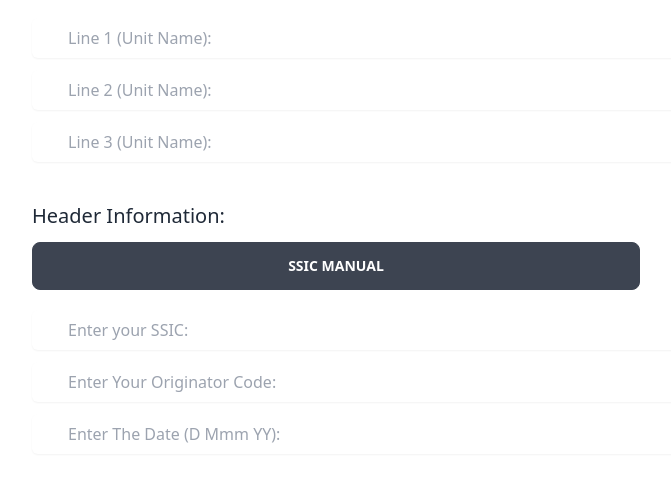
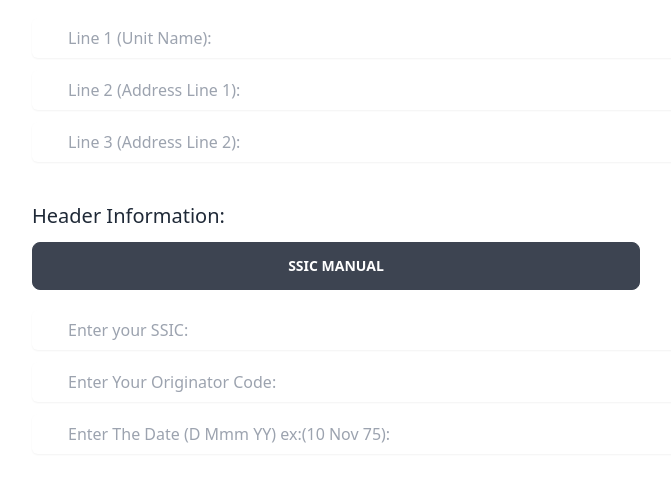
Before and after one commit to GregPetropoulos/Naval-Letter-Generator, a React (Create React App) app: page / in a window 1280 px wide. Shown: the part 534-1032 px from the top of the page, without its empty margins (0-671 px from the left). Built offline with nearby package versions, Linux system fonts and the light colour scheme.

Commit message:
The InputFields component has a state for each field, will need to work through validation next.

```diff
--- a/src/components/InputFields.jsx
+++ b/src/components/InputFields.jsx
@@ -1,14 +1,40 @@
-import{Fragment} from 'react'
+import { useState, Fragment } from 'react';
 
 const InputFields = () => {
+  const [inputFields, setInputFields] = useState({
+    filename: '',
+    line1UnitName: '',
+    line2Address: '',
+    line3Address: '',
+    ssic: '',
+    originatorCode: '',
+    date: '',
+    fromBilletUnitName: '',
+    toBilletUnitName: '',
+    subject: ''
+  });
+
+  const {filename,line1UnitName,line2Address,line3Address,ssic,originatorCode,date,fromBilletUnitName,toBilletUnitName,subject}=inputFields
+
+
+console.log(inputFields);
+
+
+const onChange = e => {
+console.log("hit")
+e.preventDefault()
+setInputFields(prev=> ({...prev,[e.target.name]:e.target.value}))
+}
   return (
     <Fragment>
-
       <label className='sm:text-xl mt-7'> File Name Information:</label>
       <input
         className=' text-black text-xs rounded-md py-2 pl-1 pr-0 shadow-sm focus:outline-none focus:border-sky-500 focus:ring-sky-500 focus:ring-1 sm:text-base sm:pl-9 sm:pr-3'
         placeholder='Enter Your Desired Filename:'
         type='text'
+        name='filename'
+        value={filename}
+        onChange={onChange}
       />
       <label className='sm:text-xl mt-7'> Address Information:</label>
       <button className='btn btn-sm mb-2 w-1/2 sm:btn'>RUC/MCC Table</button>
@@ -16,16 +42,25 @@ const InputFields = () => {
         className='text-black  text-xs rounded-md py-2 pl-9 pr-3 shadow-sm focus:outline-none focus:border-sky-500 focus:ring-sky-500 focus:ring-1 sm:text-base'
         placeholder='Line 1 (Unit Name):'
         type='text'
+        name='line1UnitName'
+        value={line1UnitName}
+        onChange={onChange}
       />
       <input
         className=' text-black text-xs rounded-md py-2 pl-9 pr-3 shadow-sm focus:outline-none focus:border-sky-500 focus:ring-sky-500 focus:ring-1 sm:text-base'
-        placeholder='Line 2 (Unit Name):'
+        placeholder='Line 2 (Address Line 1):'
         type='text'
+        name='line2Address'
+        value={line2Address}
+        onChange={onChange}
       />
       <input
         className='text-black  text-xs rounded-md py-2 pl-9 pr-3 shadow-sm focus:outline-none focus:border-sky-500 focus:ring-sky-500 focus:ring-1 sm:text-base'
-        placeholder='Line 3 (Unit Name):'
+        placeholder='Line 3 (Address Line 2):'
         type='text'
+        name='line3Address'
+        value={line3Address}
+        onChange={onChange}
       />
       <label className='sm:text-xl mt-7'> Header Information:</label>
       <button className='btn btn-sm mb-2 w-1/2 sm:btn'>SSIC Manual</button>
@@ -33,36 +68,53 @@ const InputFields = () => {
         className='text-black  text-xs rounded-md py-2 pl-9 pr-3 shadow-sm focus:outline-none focus:border-sky-500 focus:ring-sky-500 focus:ring-1 sm:text-base'
         placeholder='Enter your SSIC:'
         type='text'
+        name='ssic'
+        value={ssic}
+        onChange={onChange}
       />
       <input
         className=' text-black text-xs rounded-md py-2 pl-1 pr-2 shadow-sm focus:outline-none focus:border-sky-500 focus:ring-sky-500 focus:ring-1 sm:text-base sm:pl-9 sm:pr-3'
         placeholder='Enter Your Originator Code:'
         type='text'
+        name='originatorCode'
+        value={originatorCode}
+        onChange={onChange}
       />
       <input
         className='text-black  text-xs rounded-md py-2 pl-1 pr-1 shadow-sm focus:outline-none focus:border-sky-500 focus:ring-sky-500 focus:ring-1 sm:text-base sm:pl-9 sm:pr-3'
-        placeholder='Enter The Date (D Mmm YY):'
+        placeholder='Enter The Date (D Mmm YY) ex:(10 Nov 75):'
         type='text'
+        name='date'
+        value={date}
+        onChange={onChange}
       />
-      <label className='sm:text-xl mt-7' > Reply Block:</label>
+      <label className='sm:text-xl mt-7'> Reply Block:</label>
       <input
         className=' text-black text-[10px] rounded-md py-2 pl-1 pr-0 shadow-sm focus:outline-none focus:border-sky-500 focus:ring-sky-500 focus:ring-1 sm:text-base sm:pl-9 sm:pr-3'
         placeholder='From (Full Identifier or Billet & Unit Name):'
         type='text'
+        name='fromBilletUnitName'
+        value={fromBilletUnitName}
+        onChange={onChange}
       />
       <input
         className=' text-black text-[10px] rounded-md py-2 pl-1 pr-1 shadow-sm focus:outline-none focus:border-sky-500 focus:ring-sky-500 focus:ring-1 sm:text-base sm:pl-9 sm:pr-3'
         placeholder='To (Billet & unit Name or identifier here):'
         type='text'
+        name='toBilletUnitName'
+        value={toBilletUnitName}
+        onChange={onChange}
       />
       <input
         spellCheck='true'
         className='text-black  text-xs rounded-md py-2 pl-9 pr-3 shadow-sm focus:outline-none focus:border-sky-500 focus:ring-sky-500 focus:ring-1 sm:text-base'
         placeholder='Enter The Subject(toUpperCase()):'
         type='text'
+        name='subject'
+        value={subject}
+        onChange={onChange}
       />
     </Fragment>
-
   );
 };
 
```
Also changed, not shown: src/assets/images/dates.png (added), 1 other file (tests, documents, lock files or other folders).
